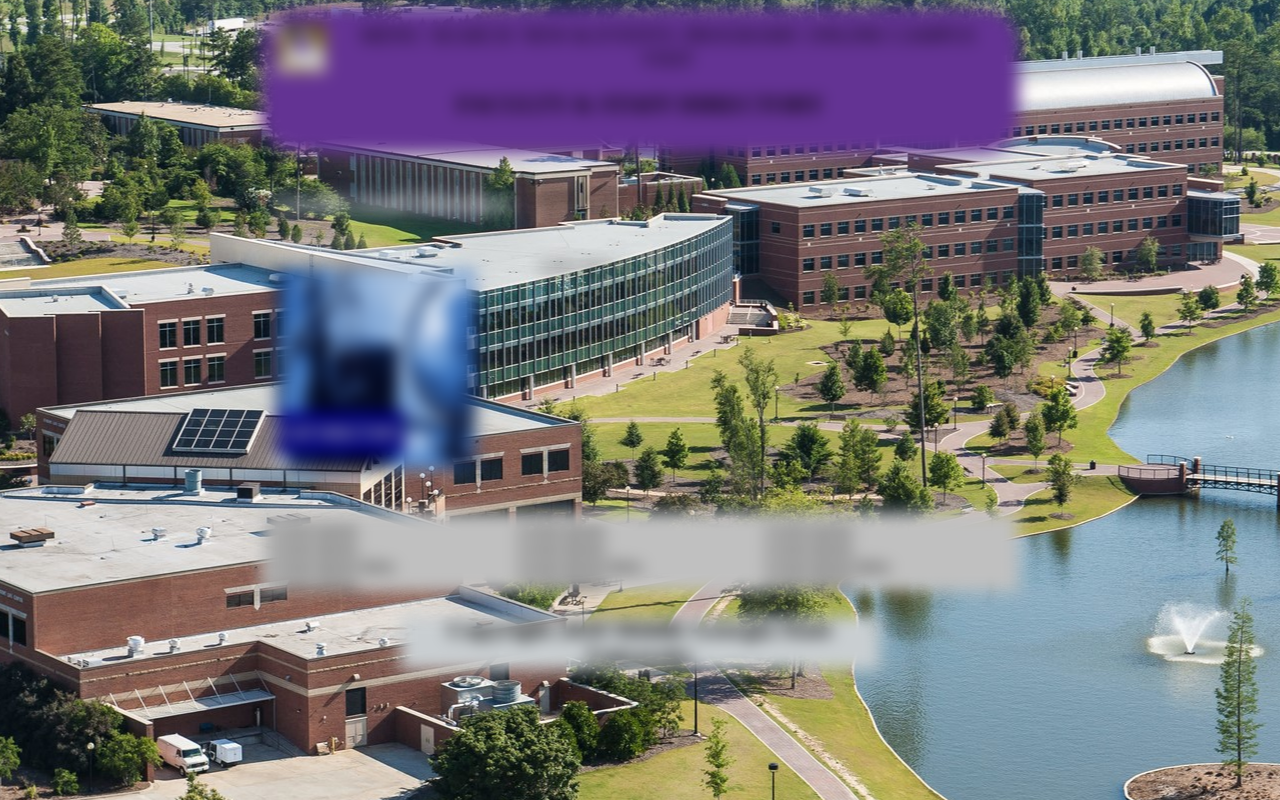
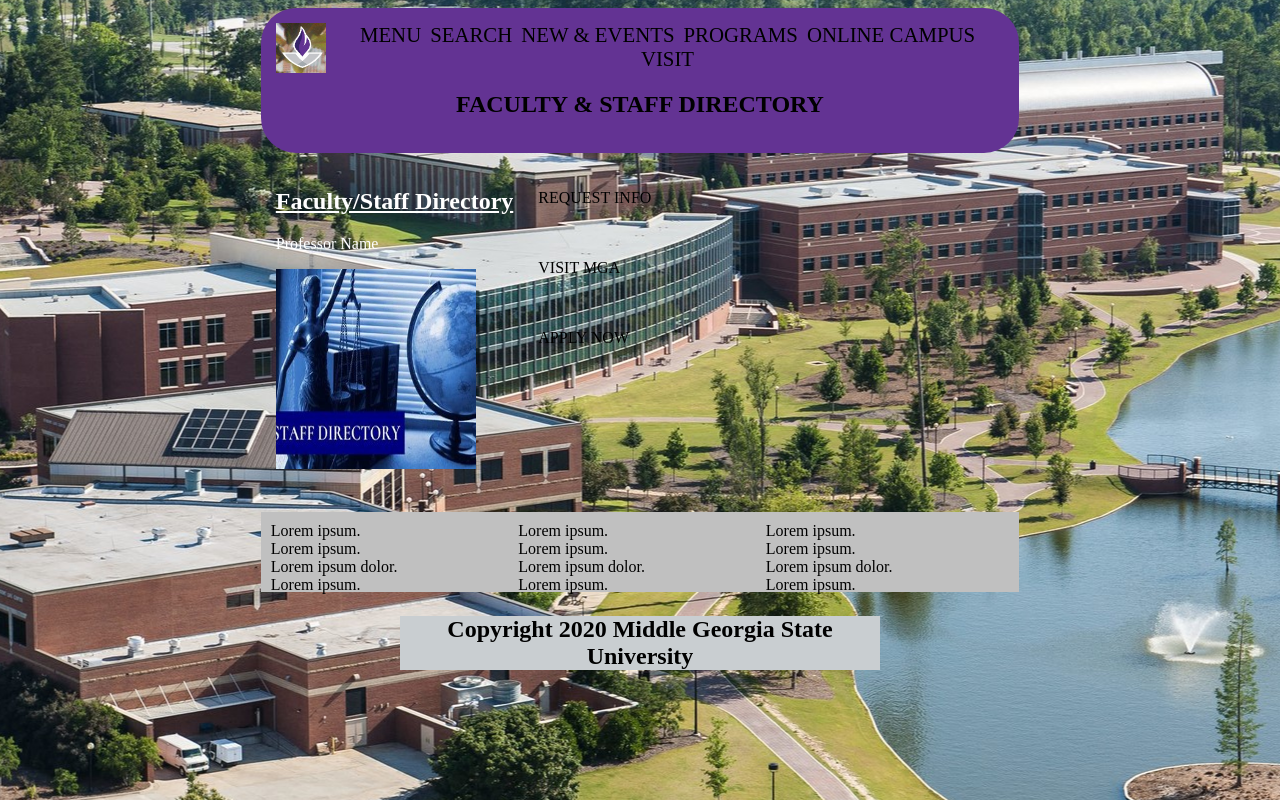
Before and after one commit to mellyons/SeniorCapstone, a PHP site: page /profile.html in a window 1280 px wide. Run offline with PHP 8.4, Linux system fonts and the light colour scheme.

Commit message:
Update index.css

```diff
--- a/index.css
+++ b/index.css
@@ -1,11 +1,8 @@
 body{
   background-image: url("background.jpg");
-    /* Add the blur effect */
-    filter: blur(8px);
-    -webkit-filter: blur(8px);
-    background-repeat: no-repeat;
-    background-position:center;
-    background-attachment: fixed;
+  background-repeat: no-repeat;
+  background-position:center;
+  background-attachment: fixed;
 }
 
 #main{ width: 60%; margin: auto;}
@@ -19,6 +16,7 @@ h1,h2 {text-align: center;}
 #updateframe {font-size: 1.3em; float:right;margin-right:17%; width:33%;background-color: #B0B6BB; border-radius:25px;padding:10px}
 h2{text-decoration: underline;}
 #registerframe {font-size: 1.3em; width:35%; margin:auto;background-color: #B0B6BB; border-radius:25px;padding:10px}
+
 .searchfunction {width: 50%;
   margin: auto;
   padding: 10px;
```
